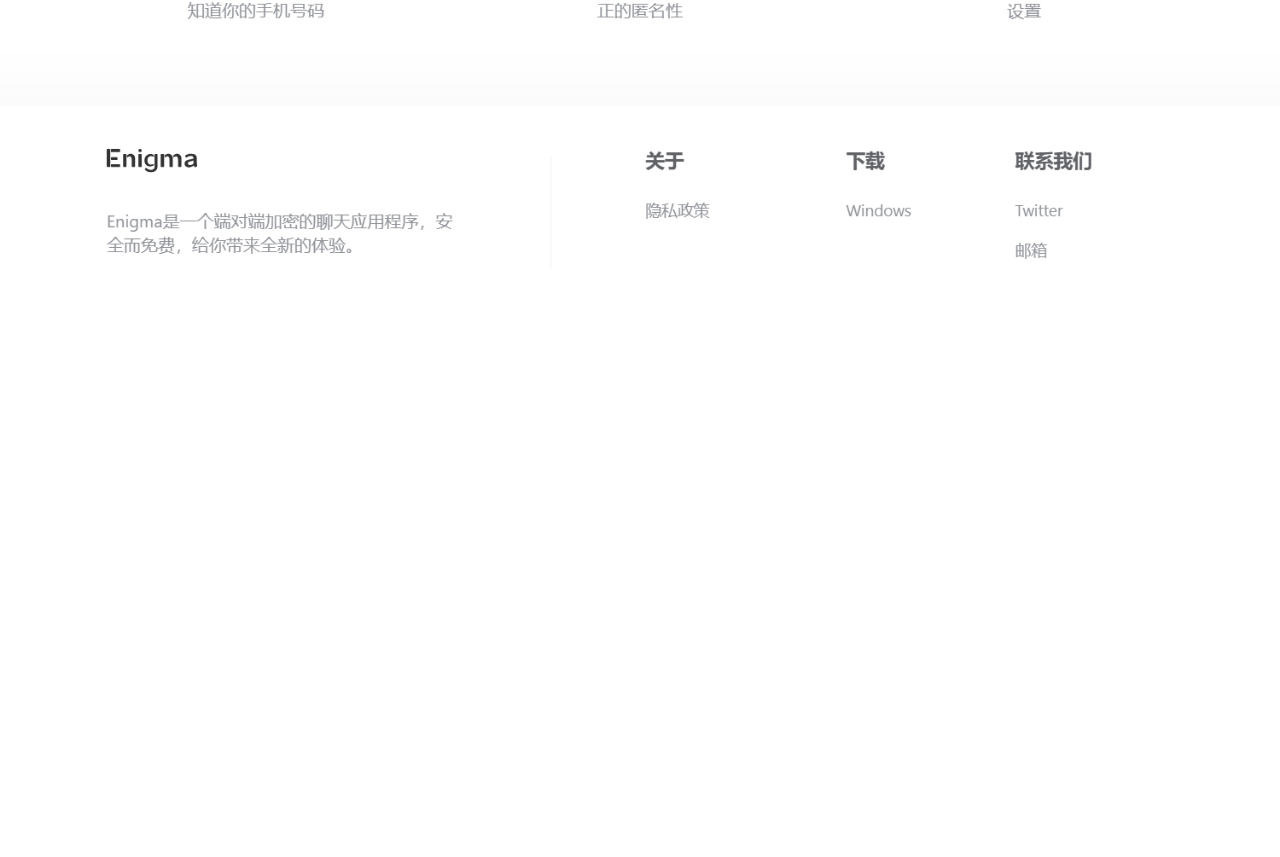
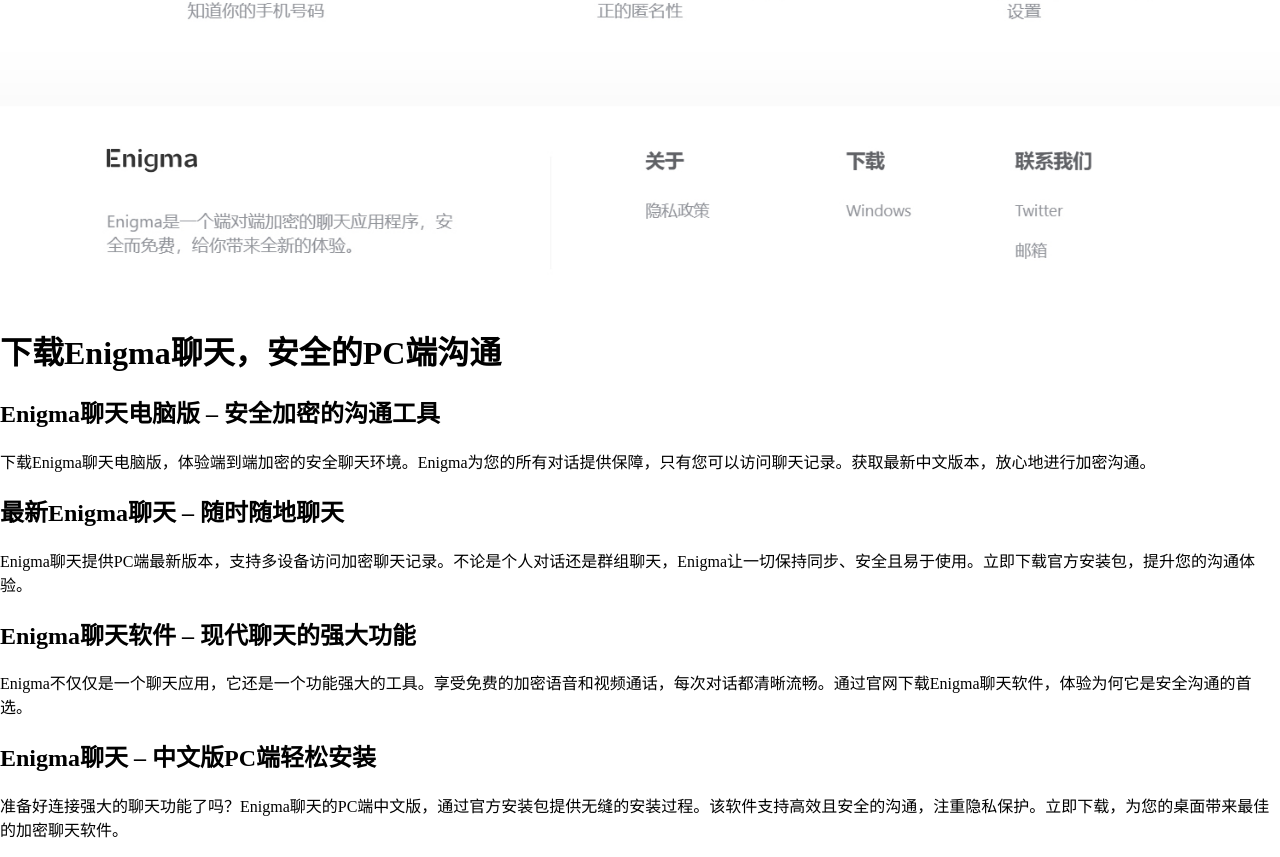
Before and after one commit to Beingfan/enigma-seo, a website: page index.html in a window 1280 px wide. Shown: the part 2545-3402 px from the top of the page. Before the commit the page ends 2850 px from the top, so only its background shows below. Drawn offline with Linux system fonts and the light colour scheme.

Commit message:
index.html

```diff
--- a/index.html
+++ b/index.html
@@ -3,7 +3,9 @@
 <head>
     <meta charset="UTF-8">
     <meta name="viewport" content="width=device-width, initial-scale=1.0">
-    <title>社区</title>
+	<meta name="google-site-verification" content="SkeEkZetbHJqpkE8BdpvjcrrzXPYzAjEY5b94nh_VLk" />
+   <meta name="description" content="下载最新的Enigma聊天电脑PC版本。获取加密消息和通话，轻松安装中文版，在桌面上安全连接沟通。"></meta>
+    <title>下载Enigma聊天 – 消息加密安全中文版电脑端</title>
     <style>
         body, html {
             margin: 0;
@@ -41,5 +43,28 @@
         }
     </script>
 
+    <h1>下载Enigma聊天，安全的PC端沟通</h1>
+
+    <section>
+        <h2>Enigma聊天电脑版 – 安全加密的沟通工具</h2>
+        <p>下载Enigma聊天电脑版，体验端到端加密的安全聊天环境。Enigma为您的所有对话提供保障，只有您可以访问聊天记录。获取最新中文版本，放心地进行加密沟通。</p>
+    </section>
+
+    <section>
+        <h2>最新Enigma聊天 – 随时随地聊天</h2>
+        <p>Enigma聊天提供PC端最新版本，支持多设备访问加密聊天记录。不论是个人对话还是群组聊天，Enigma让一切保持同步、安全且易于使用。立即下载官方安装包，提升您的沟通体验。</p>
+    </section>
+
+    <section>
+        <h2>Enigma聊天软件 – 现代聊天的强大功能</h2>
+        <p>Enigma不仅仅是一个聊天应用，它还是一个功能强大的工具。享受免费的加密语音和视频通话，每次对话都清晰流畅。通过官网下载Enigma聊天软件，体验为何它是安全沟通的首选。</p>
+    </section>
+
+    <section>
+        <h2>Enigma聊天 – 中文版PC端轻松安装</h2>
+        <p>准备好连接强大的聊天功能了吗？Enigma聊天的PC端中文版，通过官方安装包提供无缝的安装过程。该软件支持高效且安全的沟通，注重隐私保护。立即下载，为您的桌面带来最佳的加密聊天软件。</p>
+    </section>
+
+
 </body>
 </html>
```
